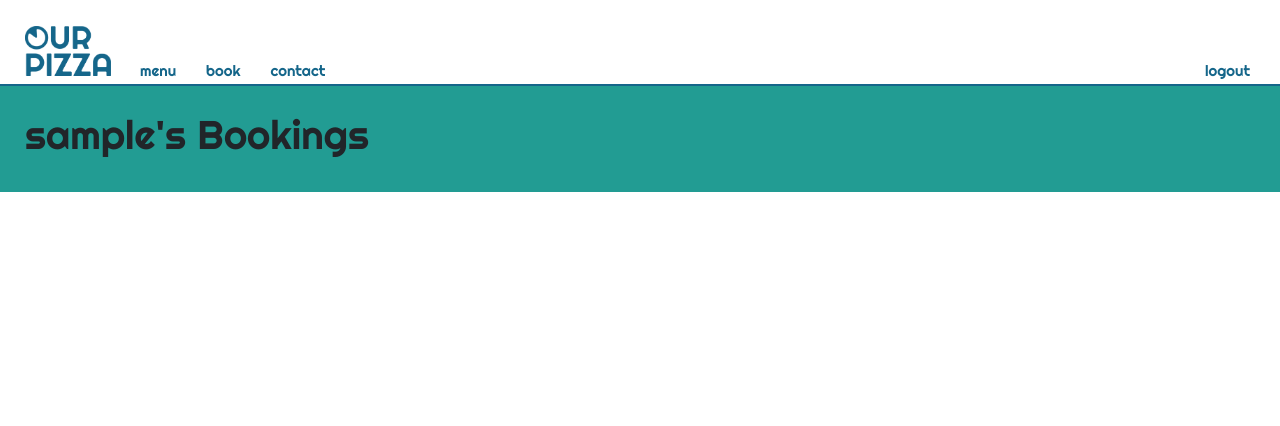
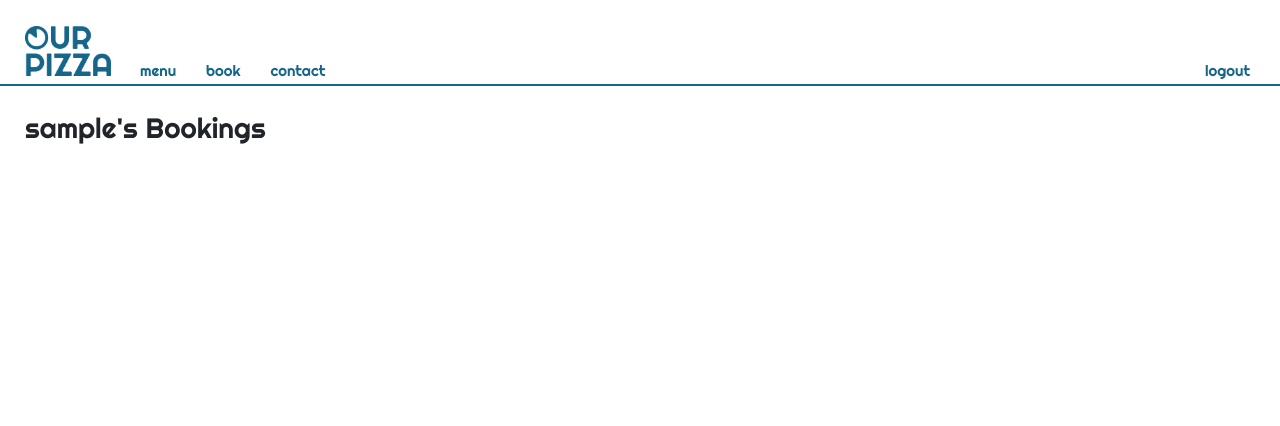
Before and after one commit to Rhesmika/our-pizza, a Django app: page / in a window 1280 px wide. Shown: the top 426 px of the page. Run offline with Django 3.2, Linux system fonts and the light colour scheme; the visitor is signed in with stand-in values (Sample User, id 1); data that the repository does not hold is empty; some libraries are stand-ins or nearby versions.

Commit message:
remove blank spaces for other users bookings in booking loop

```diff
--- a/static/css/style.css
+++ b/static/css/style.css
@@ -63,10 +63,24 @@ header{
 /* content */
 
 #content{
-    background-color: #229c93;
     width: 100%;
     height: fit-content;
     padding: 25px;
+}
+
+.container-fluid{
+    text-align: center;
+}
+
+
+.col-4{
+    padding: 10px;
+}
+
+.col-4-content{
+    border: #eb8d8a solid 3px;
+    padding: 10px;
+    line-height: 10px;
 }
 
 /* footer*/
--- a/templates/bookings.html
+++ b/templates/bookings.html
@@ -3,23 +3,25 @@
 {% block content %}
 <section id="content">
 
-<h1>{{ user.get_username}}'s Bookings</h1>
+<h3>{{ user.get_username}}'s Bookings</h3>
+<br>
 
 
 <div class="container-fluid">
     <div class="row">
         {% for booking in booking_list %}
+            {% if booking.author == user %}
                 <div class="col-4">
-                {% if booking.author == user %}
+                    <div class="col-4-content">
                         <p>{{ booking.reference }}</p>
                         <p>{{ booking.booking_date }}</p>
                         <p>{{ booking.party_of }} people</p>
                         <br>
+                        <br>
+                    </div>
+                </div>
             {% endif %}
-            </div>
         {% endfor %}
     </div>
-
-
 </section>
 {% endblock content %}
```
Also changed, not shown: tablebookings/views.py (line endings or trailing spaces). Lines whose indentation alone changed are shown as unchanged.
